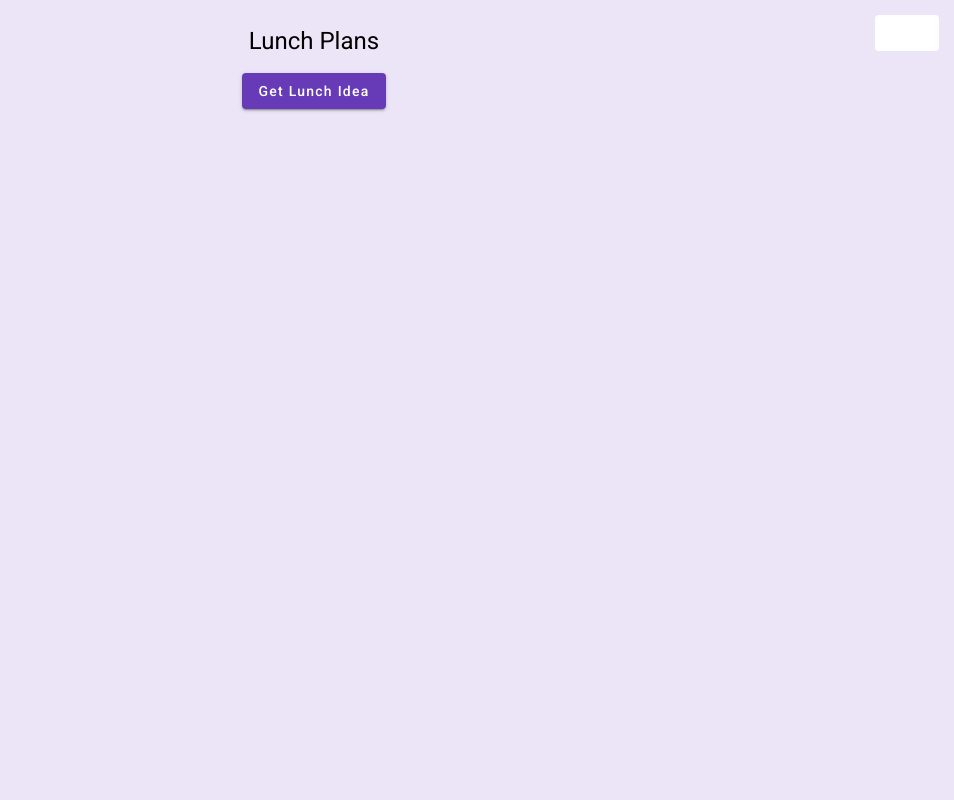
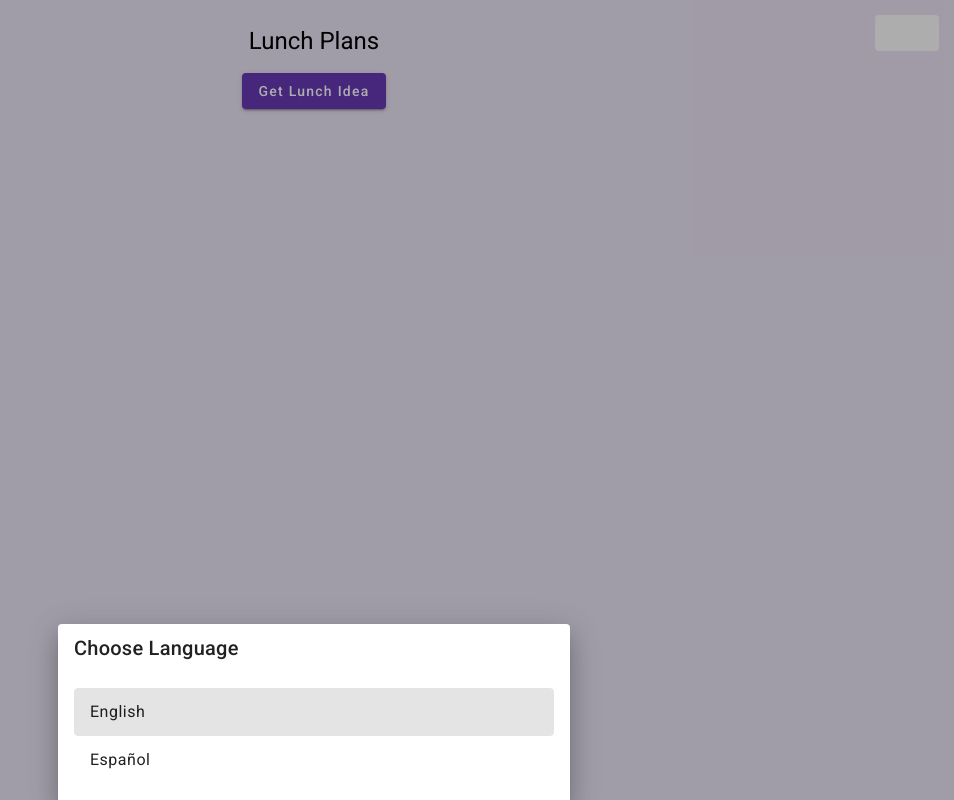
Before and after one commit to yuriykatko/lunch-plans, an Angular app: page / in a window 1280 px wide. Both pictures are taken after a click on the button "Change Language". Shown: the whole page, without its empty margins (326-1280 px from the left). Built offline with nearby package versions, Linux system fonts and the light colour scheme.

Commit message:
add language switcher

```diff
--- a/src/app/app.component.html
+++ b/src/app/app.component.html
@@ -2,6 +2,6 @@
 <section class="generated-ideas">
     <lunch-details></lunch-details>
 </section>
-<button matButton="filled" i18n i18n-title class="change-locale-btn" title="Change Locale">
+<button matButton="filled" i18n i18n-title class="change-locale-btn" title="Change Language" (click)="openBottomSheet()">
     {{locale}}
 </button>
--- a/src/app/app.component.ts
+++ b/src/app/app.component.ts
@@ -1,5 +1,7 @@
-import { Component, OnInit } from '@angular/core';
+import { Component, inject, OnInit } from '@angular/core';
 import { Title } from '@angular/platform-browser';
+import { MatBottomSheet } from '@angular/material/bottom-sheet';
+import { LocaleListComponent } from './components/locale-list/locale-list.component';
 
 @Component({
   selector: 'app-root',
@@ -8,6 +10,8 @@ import { Title } from '@angular/platform-browser';
   standalone: false
 })
 export class AppComponent implements OnInit {
+  private _bottomSheet = inject(MatBottomSheet);
+
   public locale = $localize.locale;
 
   constructor(private titleService: Title) { }
@@ -15,4 +19,8 @@ export class AppComponent implements OnInit {
   ngOnInit() {
     this.titleService.setTitle($localize`Lunch Plans`);
   }
+
+  openBottomSheet(): void {
+    this._bottomSheet.open(LocaleListComponent);
+  }
 }
--- /dev/null
+++ b/src/app/components/locale-list/locale-list.component.html
@@ -0,0 +1,10 @@
+<h2 i18n>Choose Language</h2>
+<mat-nav-list>
+    <a href="/" mat-list-item>
+        <span matListItemTitle>English</span>
+    </a>
+
+    <a href="/es" mat-list-item>
+        <span matListItemTitle>Español</span>
+    </a>
+</mat-nav-list>
```
Also changed, not shown: src/app/app.module.ts (+8 -0 lines), src/app/components/locale-list/locale-list.component.ts (added, +11 -0 lines), src/app/components/locale-list/locale-list.component.scss (added), 1 other file (tests, documents, lock files or other folders).
